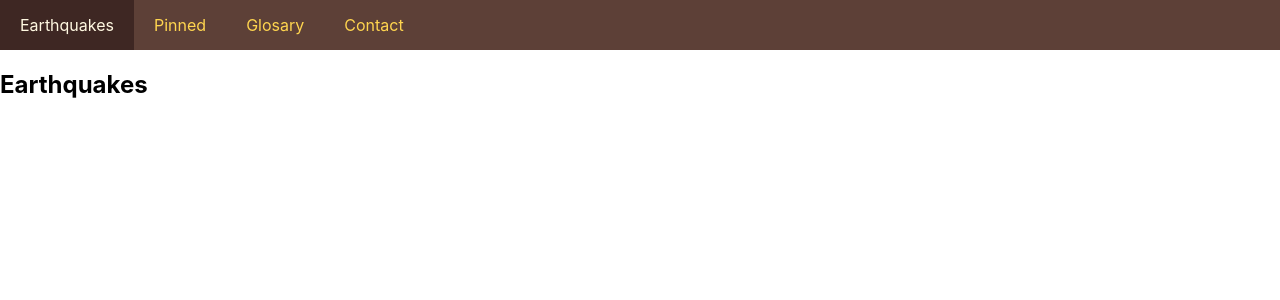
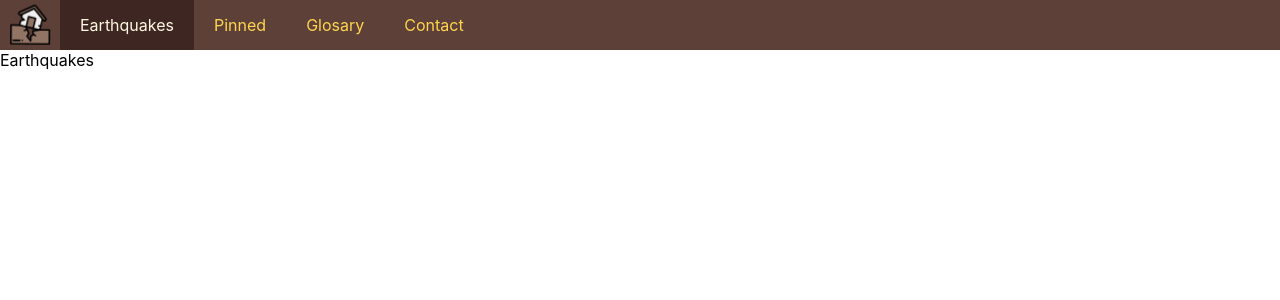
Before and after one commit to hjorozco/earthquakes-react-web-application, a React (Create React App) app: page / in a window 1280 px wide. Shown: the top 300 px of the page. Built offline with nearby package versions, Linux system fonts and the light colour scheme.

Commit message:
Add fetch funtion to App.js

```diff
--- a/src/App.css
+++ b/src/App.css
@@ -22,3 +22,50 @@
 .NavBar ul a:hover {
   text-decoration: underline;
 }
+
+.LogoContainer {
+  margin: 0px 10px;
+  display: flex;
+  align-items: center;
+}
+
+.Logo {
+  animation: shake 2s;
+  animation-iteration-count: infinite;
+}
+
+@keyframes shake {
+  0% {
+    transform: translate(1px, 1px) rotate(0deg);
+  }
+  10% {
+    transform: translate(-1px, -2px) rotate(-1deg);
+  }
+  20% {
+    transform: translate(-3px, 0px) rotate(1deg);
+  }
+  30% {
+    transform: translate(3px, 2px) rotate(0deg);
+  }
+  40% {
+    transform: translate(1px, -1px) rotate(1deg);
+  }
+  50% {
+    transform: translate(-1px, 2px) rotate(-1deg);
+  }
+  60% {
+    transform: translate(-3px, 1px) rotate(0deg);
+  }
+  70% {
+    transform: translate(3px, 1px) rotate(-1deg);
+  }
+  80% {
+    transform: translate(-1px, -1px) rotate(1deg);
+  }
+  90% {
+    transform: translate(1px, 2px) rotate(0deg);
+  }
+  100% {
+    transform: translate(1px, -2px) rotate(-1deg);
+  }
+}
--- a/src/App.js
+++ b/src/App.js
@@ -1,5 +1,6 @@
 import './App.css';
 import NavBar from './components/NavBar';
+import EarthquakesPage from './components/EarthquakesPage';
 import {
   HashRouter,
   Switch,
@@ -7,6 +8,49 @@ import {
 } from "react-router-dom";
 
 const App = () => {
+
+  /**
+ * Asynchronous funtion that fetches data from the USGS Earthquakes API.
+ *
+ * @param {String} minMagnitude The minimum magnitude of the earthquakes to fetch.
+ * @param {String} maxMagnitude The maximum magnitude of the earthquakes to fetch.
+ * @returns A JSON object containing the list of earthquakes fetched, or null if an error occurs.
+ */
+  // const fetchDataFromUsgs = async (minMagnitude, maxMagnitude) => {
+  //   let limit = 20000;
+  //   const alertErrorMessage = "Error on the connection to the United States Geological Survey";
+  //   const usgsEarthquakesApiEndpoint = "https://earthquake.usgs.gov/fdsnws/event/1/query";
+  //   const queryParameters =
+  //     `?format=geojson&limit=${limit}&minmagnitude=${minMagnitude}&maxmagnitude=${maxMagnitude}`
+  //     + "&orderby=time";
+  //   const fetchUrl = usgsEarthquakesApiEndpoint + queryParameters;
+  //   console.log("URL used to fetch data from USGS Earthquakes API:\n" + fetchUrl);
+
+  //   disableButton(true, document.getElementById("update-button"));
+  //   document.getElementById("list-title").innerHTML = "Loading earthquakes list";
+  //   document.getElementById("list-content").innerHTML = "";
+  //   document.getElementById("details-content").style.display = "none";
+  //   document.getElementById("map-content").style.display = "none";
+  //   document.getElementById("details-container").style.border = "none";
+
+  //   try {
+  //     const response = await fetch(fetchUrl);
+  //     if (response.ok) {
+  //       try {
+  //         const data = await response.json();
+  //         return data;
+  //       } catch (error) {
+  //         alert(alertErrorMessage);
+  //         return null;
+  //       }
+  //     } else {
+  //       throw new Error(`${response.status} (${response.statusText})`);
+  //     }
+  //   } catch (error) {
+  //     alert(alertErrorMessage);
+  //     return null;
+  //   }
+  // }
 
   return (
     <HashRouter>
@@ -24,7 +68,7 @@ const App = () => {
           <Contact />
         </Route>
         <Route path="/">
-          <Earthquakes />
+          <EarthquakesPage />
         </Route>
       </Switch>
 
@@ -33,10 +77,6 @@ const App = () => {
 }
 
 export default App;
-
-function Earthquakes(props) {
-  return <h2>Earthquakes</h2>;
-}
 
 function Pinned(props) {
   return <h2>Pinned</h2>;
--- /dev/null
+++ b/src/components/EarthquakesPage.js
@@ -0,0 +1,9 @@
+const EarthquakesPage = () => {
+    return (
+        <div className="EarthquakesPage">
+            Earthquakes
+        </div>
+    );
+}
+
+export default EarthquakesPage;
--- a/src/components/NavBar.js
+++ b/src/components/NavBar.js
@@ -1,4 +1,6 @@
-import React, { useEffect, useState } from 'react';
+import deleteIcon from '../logo.svg';
+
+import { useEffect, useState } from 'react';
 import { Link } from 'react-router-dom'
 import { useHistory } from "react-router-dom";
 
@@ -40,6 +42,9 @@ const NavBar = () => {
     return (
         <nav className="NavBar">
             <ul>
+                <li className="LogoContainer">
+                    <img className="Logo" width="40" height="40" src={deleteIcon} alt="App logo" />
+                </li>
                 <li id="0" onClick={handleClick} style={background(0)}>
                     <Link to="/">
                         <span style={fontWeight(0)}>Earthquakes</span>
```
